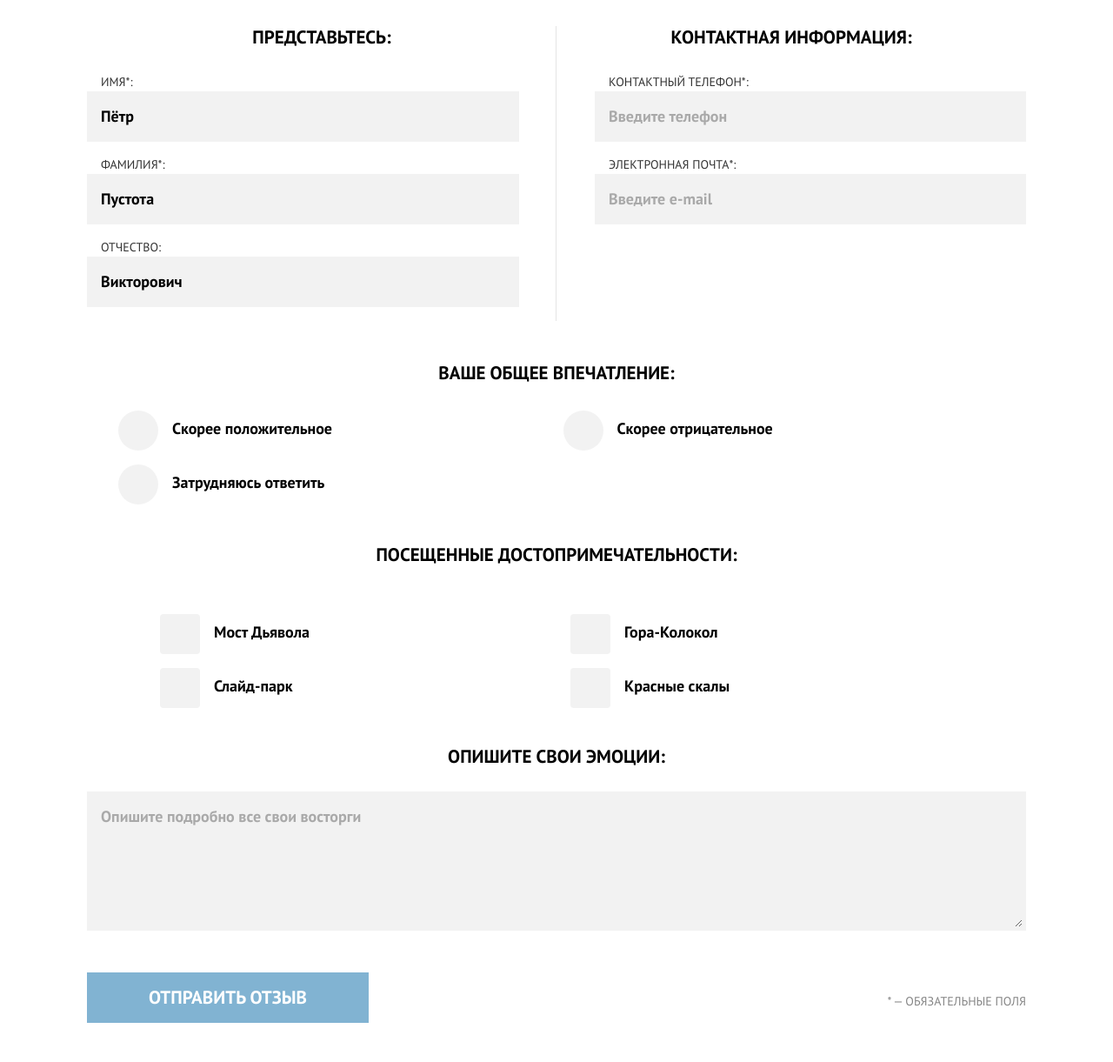
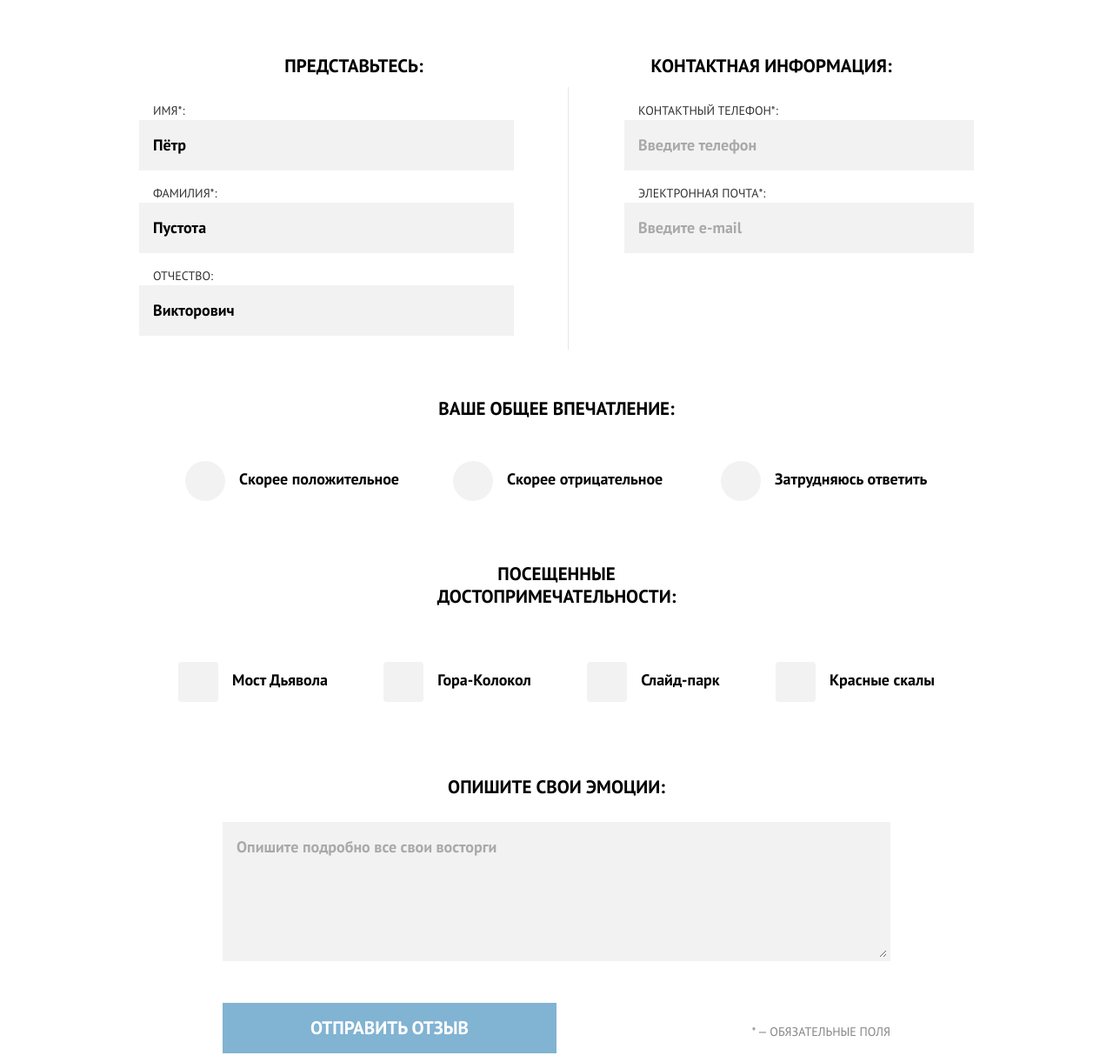
Before and after one commit to Pifan91/251399-sedona-27, a website: page source/form.html in a window 1280 px wide. Shown: the part 577-1798 px from the top of the page at 87% size. Drawn offline with nearby package versions, Linux system fonts and the light colour scheme; files that its build step writes are made by us from their sources.

Commit message:
Заканчивает страницу формы для всех размеров

```diff
--- a/source/sass/blocks/feedback-form.scss
+++ b/source/sass/blocks/feedback-form.scss
@@ -7,6 +7,12 @@
 
     grid-template: "name contacts" "feedback feedback" "landmarks landmarks" "comment comment" "button button";
     grid-template-columns: 1fr 1fr;
+  }
+
+  @media (min-width: $desktop-width) {
+    padding: 0 120px 60px;
+
+    grid-template-columns: 494px 1fr;
   }
 }
 
@@ -76,6 +82,29 @@
       grid-area: comment;
     }
   }
+
+  @media (min-width: $desktop-width) {
+    &--name {
+      padding: 97px 63px 0 0;
+    }
+
+    &--contacts {
+      padding: 97px 0 0 64px;
+    }
+
+    &--feedback {
+      padding: 128px 43px 0 53px;
+
+      grid-column-gap: 60px;
+      grid-template-columns: repeat(3, 1fr);
+    }
+
+    &--landmarks {
+      display: flex;
+      justify-content: space-between;
+      padding: 169px 45px 42px;
+    }
+  }
 }
 
 .feedback-form__title {
@@ -93,17 +122,31 @@
 
     padding: 0 140px;
   }
+
+  @media (min-width: $desktop-width) {
+    top: 55px;
+
+    padding: 0 280px;
+  }
 }
 
 .feedback-form__fieldset--name .feedback-form__title,
 .feedback-form__fieldset--contacts .feedback-form__title {
-  top: 80px;
+  @media (min-width: $tablet-width) {
+    top: 80px;
 
-  padding: 0;
+    padding: 0;
+  }
+
+  @media (min-width: $desktop-width) {
+    top: 43px;
+  }
 }
 
 .feedback-form__fieldset--comment .feedback-form__title {
-  top: 27px;
+  @media (min-width: $tablet-width) {
+    top: 27px;
+  }
 }
 
 .feedback-form__input-wrapper {
@@ -189,6 +232,12 @@
   @media (min-width: $tablet-width) {
     min-height: 160px;
   }
+
+  @media (min-width: $desktop-width) {
+    display: block;
+    max-width: 768px;
+    margin: 0 auto;
+  }
 }
 
 .feedback-form__inner {
@@ -202,10 +251,16 @@
     flex-direction: row;
     justify-content: space-between;
     align-items: center;
-    margin: 42px 0 0;
+    width: 100%;
+    max-width: 768px;
+    margin: 42px auto 0;
     padding: 0;
 
     grid-area: button;
+  }
+
+  @media (min-width: $desktop-width) {
+    margin: 48px auto 0;
   }
 }
 
@@ -216,6 +271,10 @@
   @media (min-width: $tablet-width) {
     max-width: 324px;
     margin: 0;
+  }
+
+  @media (min-width: $desktop-width) {
+    max-width: 384px;
   }
 }
 
--- a/source/sass/blocks/page-header.scss
+++ b/source/sass/blocks/page-header.scss
@@ -1,5 +1,5 @@
 .page-header {
-  padding: 52px 0 23px;
+  padding: 52px 0 27px;
 
   background-image: url("../../img/back-mobile.jpg");
   background-repeat: no-repeat;
@@ -8,7 +8,7 @@
 
   &--index {
     min-height: 600px;
-    padding: 90px 0 33px;
+    padding: 90px 0 38px;
 
     background-image: url("../../img/back-mobile-index.jpg");
     background-position: 0 0;
@@ -16,6 +16,8 @@
 
 
   @media (min-width: $tablet-width) {
+    padding: 52px 0 23px;
+
     &--index {
       min-height: 724px;
     }
@@ -34,13 +36,15 @@
     margin: 0 auto 264px;
 
     &--index {
-      margin-bottom: 262px;
+      margin-bottom: 300px;
     }
   }
 
   @media (min-width: $desktop-width) {
+    margin: 0 auto 324px;
+
     &--index {
-      margin-bottom: 275px;
+      margin-bottom: 312px;
     }
   }
 }
@@ -67,6 +71,7 @@
   }
 
   @media (min-width: $desktop-width) {
+    margin: 0 0 31px;
     padding: 0 300px;
 
     &--index {
@@ -90,6 +95,10 @@
   }
 
   @media (min-width: $desktop-width) {
-    padding: 0 250px;
+    padding: 0 380px;
+
+    &--index {
+      padding: 0 250px;
+    }
   }
 }
```
